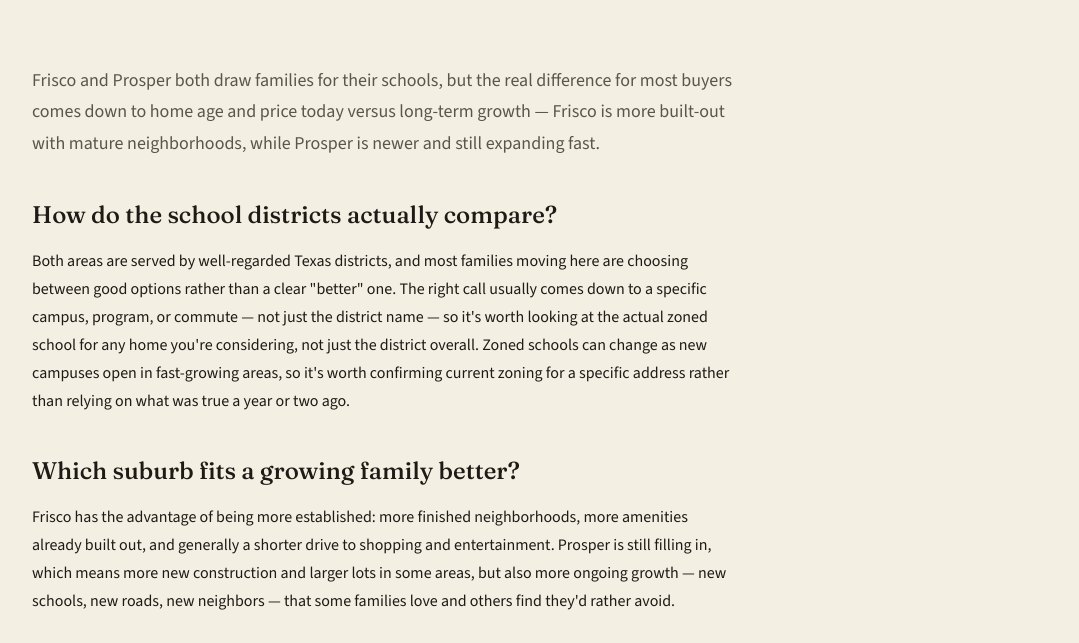
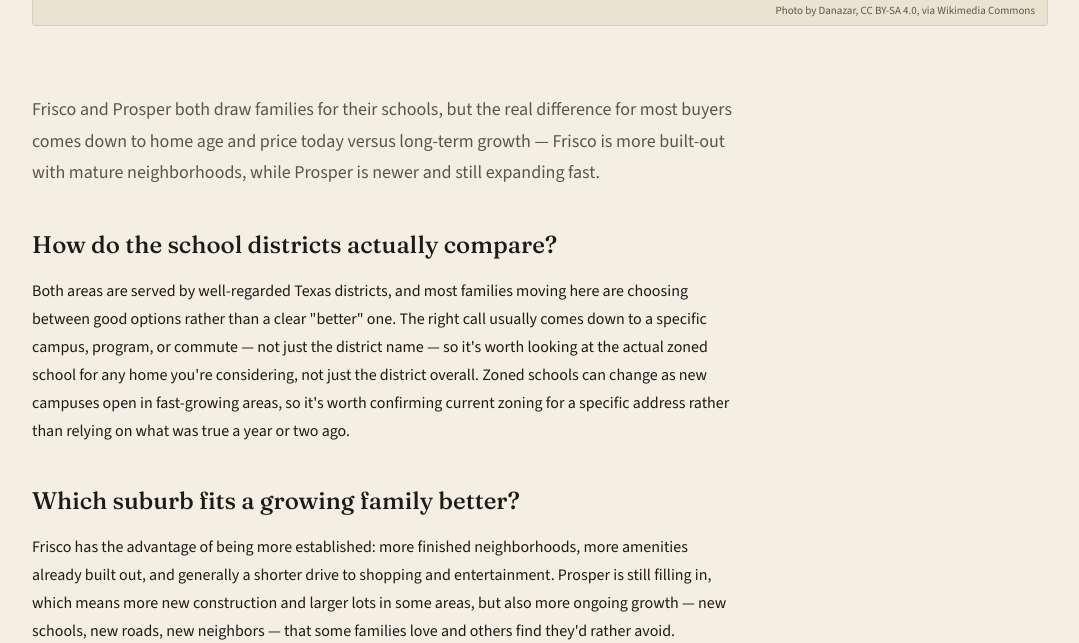
Before and after one commit to nathanielmorales7/deedanddoor, a Jekyll site: the page journal-frisco-vs-prosper.html, which Jekyll copies as it is, in a window 1280 px wide and 900 px high, scrolled down 390 px, cut to the strip 257-900 px from the top of the window. Shown: the whole strip, without its empty margins (100-1179 px from the left). Built offline with Jekyll 4.4.1, drawn with Linux system fonts in a browser that asks for light colours.

Commit message:
Add image credit to article hero section
Added credit for the hero image in the article.

```diff
--- a/journal-frisco-vs-prosper.html
+++ b/journal-frisco-vs-prosper.html
@@ -75,7 +75,7 @@
       <div class="tag">Journal · Neighborhood Guide</div>
       <h1>Frisco vs. Prosper: comparing school zones</h1>
       <div class="article-meta">Jul 15, 2026 · 5 min read</div>
-        <div class="article-hero-img"><img src="https://commons.wikimedia.org/wiki/Special:FilePath/Ford_Center_at_the_Star.jpg?width=1600" alt="The Star in Frisco, Texas, the Dallas Cowboys headquarters" loading="lazy"></div>
+        <div class="article-hero-img"><img src="https://commons.wikimedia.org/wiki/Special:FilePath/Ford_Center_at_the_Star.jpg?width=1600" alt="The Star in Frisco, Texas, the Dallas Cowboys headquarters" loading="lazy"><div class="article-hero-credit">Photo by <a href="https://commons.wikimedia.org/wiki/User:Danazar" target="_blank" rel="noopener">Danazar</a>, <a href="https://creativecommons.org/licenses/by-sa/4.0" target="_blank" rel="noopener">CC BY-SA 4.0</a>, via Wikimedia Commons</div></div>
     </div>
   </section>
 
```
